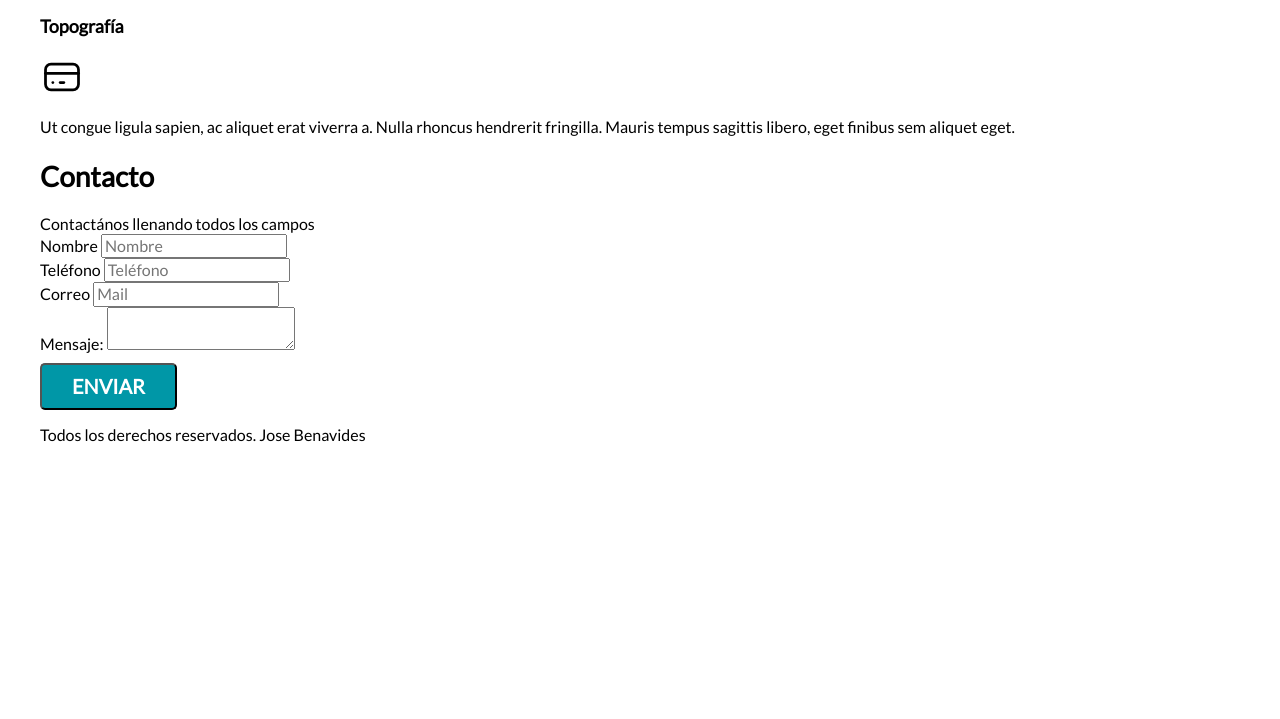
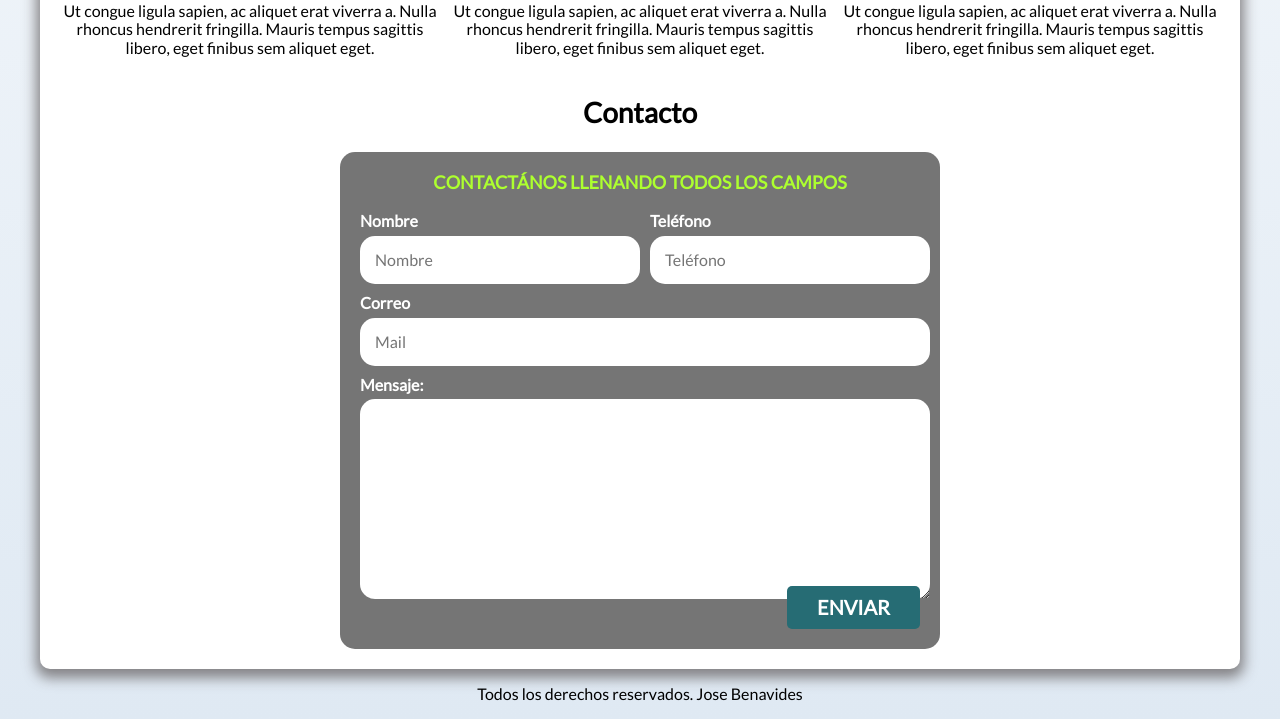
Before and after one commit to JoseBenavidesB/First-Personal-Page, a plain HTML site: page index.html in a window 1280 px wide. Shown: the part 927-1646 px from the top of the page. Before the commit the page ends 1387 px from the top, so only its background shows below. Drawn offline with Linux system fonts and the light colour scheme.

Commit message:
Firts Project Finished

```diff
--- a/css/style.css
+++ b/css/style.css
@@ -1,8 +1,8 @@
-:root {
+:root { /*custom properties*/
     --blanco: #ffffff;
     --oscuro: #212121;
-    --primario: #2bc75a;
-    --secundario: #0097a7;
+    --primario: #1a7736;
+    --secundario: #266c74;
     --gris: #757575;
 
 }
@@ -10,6 +10,8 @@
 html{
     font-size: 62.5%;
     box-sizing: border-box; /*hack para Box Model*/
+    scroll-snap-type: x mandatory; /*making down scroll*/
+
 }
 
 *, *::before, *::after {
@@ -20,6 +22,7 @@ html{
 body{
     font-size: 16px; /*1 rem 10px*/
     font-family: 'Lato', sans-serif;
+    background-image: linear-gradient(to top, #dfe9f3 0%, var(--blanco) 100%); /*first direction gradient, then first color*/
 }
 
 h1 {
@@ -34,7 +37,7 @@ h3 {
     font-size: 1.8rem;
 }
 
-1,h2,h3 {
+h1,h2,h3 {
     text-align: center;
 }
 .titulo{
@@ -66,6 +69,11 @@ h3 {
     border-radius: 0.5rem;
     width: 80%;
     text-align: center;
+    border: none;
+}
+
+.boton:hover{
+    cursor: pointer;
 }
 
 @media (min-width: 768px) {
@@ -73,6 +81,24 @@ h3 {
         width: auto;
     }
 }
+
+.w-100 {
+    width: 100%;
+}
+
+@media (min-width: 768px) {
+    .w-100 {
+        width: auto;
+    }
+}
+.flex {
+    display: flex;
+}
+
+.enviar {
+    justify-content: flex-end;
+}
+
 
 .nav-bg{
     background-color: var(--secundario);
@@ -107,15 +133,14 @@ h3 {
 
 }
 
-@media (min-width: 480px) {
-    h1{
-
-    }
+.sombra { /*https://www.cssmatic.com/box-shadow*/
+    box-shadow: 0px 5px 13px 4px rgba(122,120,122,0.9);
+    background-color: var(--blanco);
+    padding: 2rem;
+    border-radius: 1rem; /*canIuse.com page*/
 }
 
-@media (min-width: 768px) {
 
-}
 
 .hero {
     background-image: url(../img/hero.jpg);
@@ -123,6 +148,7 @@ h3 {
     background-size: cover;
     height: 45rem;
     position: relative;
+    margin-bottom: 2rem;
 }
 
 .contenido-hero{
@@ -142,3 +168,112 @@ h3 {
 .contenido-hero p {
     color: var(--blanco);
 }
+
+/*servicios*/
+@media (min-width: 768px) {
+    .servicios {
+        display: grid;
+        grid-template-columns: repeat(3, 1fr); /*fr= fractions*/
+        text-align: center;
+        column-gap: 1rem;
+
+        /*grid: 20rem 80rem / 30rem 30rem 30rem; /* first rows then columns size*/
+      }
+}
+
+/*scroll snap*/
+.servicios,
+.navegacion-principal,
+.formulario {
+    scroll-snap-align: center;
+    scroll-snap-stop: always;
+}
+
+.servicio {
+    display: flex;
+    flex-direction: column;
+    align-items: center;
+}
+
+.servicio .p {
+    line-height: 2;
+}
+.servicio h3 {
+    color: var(--secundario);
+    font-weight: normal;
+}
+
+.servicio .iconos{
+    height: 15rem;
+    width: 15rem;
+    background-color: var(--primario);
+    border-radius: 50%;
+    display: flex;
+    justify-content: space-evenly;
+    align-items: center;
+
+}
+
+.formulario {
+    background-color: var(--gris);
+    width: min(60rem, 100%); /*utilizar el valor mas pequeño*/
+    margin: 0 auto; /*a los blocks, cuyo padre no es display flex ahi se usa auto */
+    padding: 2rem;
+    border-radius: 1.5rem;
+}
+
+.formulario fieldset {
+    border: none;
+}
+
+.formulario legend {
+    display: block;
+    text-align: center;
+    font-size: 1.8rem;
+    text-transform: uppercase;
+    font-weight: 700;
+    margin-bottom: 2rem;
+    color: greenyellow;
+}
+
+@media (min-width: 768px) {
+    .contenedor-campos {
+        display: grid;
+        grid-template-columns: 50% 50%;
+        grid-template-rows: auto auto 20rem;
+        column-gap: 1rem;
+
+    }
+
+    .campo:nth-child(3),
+    .campo:nth-child(4) {
+        grid-column: 1 / 3;
+
+    }
+}
+
+
+.campo {
+    margin-bottom: 1rem;
+}
+
+.campo label {
+    color: var(--blanco);
+    font-weight: bold;
+    margin-bottom: 0.5rem;
+    display: block;
+}
+.campo textarea {
+    height: 20rem;
+}
+
+.input-text {
+    width: 100%;
+    border: none;
+    padding: 1.5rem;
+    border-radius: 1.5rem;
+}
+
+.footer {
+    text-align: center;
+}
--- a/index.html
+++ b/index.html
@@ -104,26 +104,26 @@
                 <div class="contenedor-campos">
                     <div class="campo">
                         <label>Nombre</label>
+                        <input class="input-text" type="text" name="nombre" placeholder="Nombre" required>
+                    </div>
 
-                        <input type="text" name="nombre" placeholder="Nombre" required>
-                    </div>
                     <div class="campo">
                         <label>Teléfono</label>
+                        <input class="input-text" type="tel" name="telefono" placeholder="Teléfono">
+                    </div>
 
-                        <input type="tel" name="telefono" placeholder="Teléfono">
-                    <div class="campo w-100">
+                    <div class="campo">
                         <label>Correo</label>
+                        <input class="input-text" type="email" name="correo" placeholder="Mail">
+                    </div>
 
-                        <input type="email" name="correo" placeholder="Mail">
-                    </div>
-                    <div class="campo w-100">
+                    <div class="campo">
                         <label>Mensaje:</label>
-
-                        <textarea></textarea>
+                        <textarea class="input-text" ></textarea>
                     </div>
                 </div><!--.contenedor-campos-->
-                <div class="enviar">
-                    <input class="boton" type="submit" value="Enviar">
+                <div class="enviar flex">
+                    <input class="boton w-100" type="submit" value="Enviar">
                 </div>
             </form>
         </div>
```
